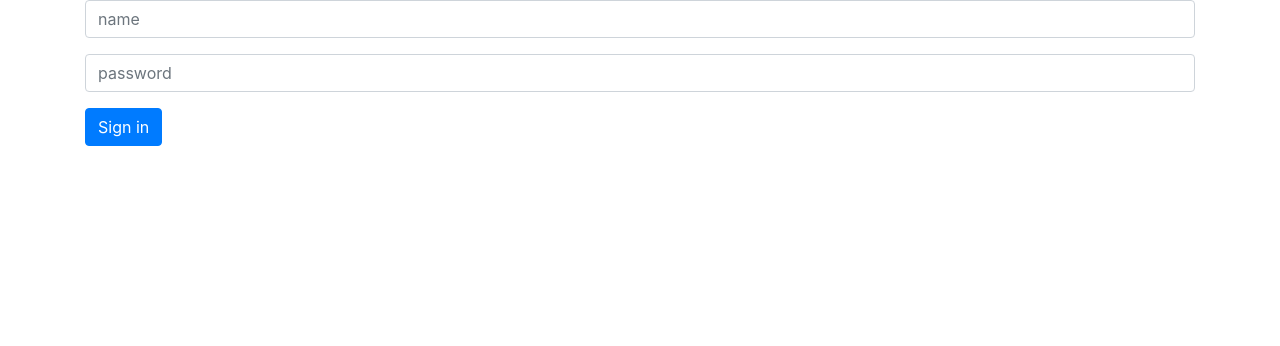
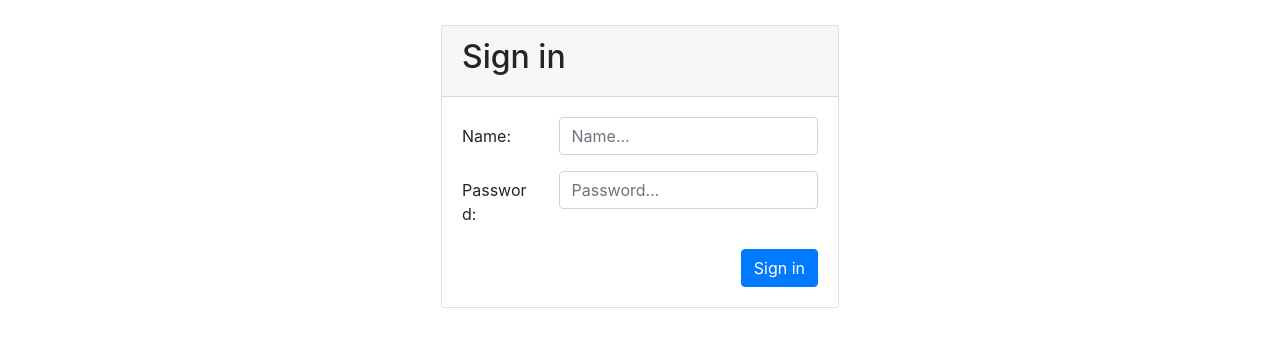
Before and after one commit to GeraldoRV/Techinical_test, an Angular app in the folder FrontendBackend/frontend/: page / in a window 1280 px wide. Shown: the top 346 px of the page. Built offline with nearby package versions, Linux system fonts and the light colour scheme.

Commit message:
Added some design

```diff
--- a/FrontendBackend/frontend/src/app/component/login/login.component.css
+++ b/FrontendBackend/frontend/src/app/component/login/login.component.css
@@ -0,0 +1,4 @@
+.container {
+  padding: 25px;
+  width: 35%;
+}
--- a/FrontendBackend/frontend/src/app/component/login/login.component.html
+++ b/FrontendBackend/frontend/src/app/component/login/login.component.html
@@ -1,13 +1,27 @@
 <div class="container">
-
-  <form [formGroup]="loginForm" (ngSubmit)="onSubmit()">
-    <div class="form-group">
-      <input class="form-control" formControlName="name" type="text" placeholder="name">
+  <div class="card">
+    <div class="card-header">
+      <h2>Sign in</h2>
     </div>
-    <div class="form-group">
-
-      <input class="form-control" formControlName="password" type="password" placeholder="password">
+    <div class="card-body">
+      <form [formGroup]="loginForm" (ngSubmit)="onSubmit()">
+        <div class="form-group row">
+          <label class="col-3 col-form-label" for="name-sign">Name:</label>
+          <div class="col-9">
+            <input id="name-sign" class="form-control" formControlName="name" type="text" placeholder="Name...">
+          </div>
+        </div>
+        <div class="form-group row">
+          <label class="col-3 col-form-label" for="password-sign">Password:</label>
+          <div class="col-9">
+            <input id="password-sign" class="form-control" formControlName="password" type="password"
+                   placeholder="Password...">
+          </div>
+        </div>
+        <div class="d-flex justify-content-end">
+          <button class="btn btn-primary" type="submit">Sign in</button>
+        </div>
+      </form>
     </div>
-    <button class="btn btn-primary" type="submit">Sign in</button>
-  </form>
+  </div>
 </div>
--- a/FrontendBackend/frontend/src/app/component/login/login.component.ts
+++ b/FrontendBackend/frontend/src/app/component/login/login.component.ts
@@ -16,7 +16,7 @@ export class LoginComponent implements OnInit {
 
   ngOnInit() {
     if (this._loginService.isLoginIn()) {
-      this._router.navigate(['']).then();
+      this._router.navigate(['users']).then();
       return;
     }
     this.loginForm = this.fb.group({
--- a/FrontendBackend/frontend/src/app/component/navbar/navbar.component.css
+++ b/FrontendBackend/frontend/src/app/component/navbar/navbar.component.css
@@ -0,0 +1,3 @@
+#logout-button{
+  margin-left: auto;
+}
--- a/FrontendBackend/frontend/src/app/component/navbar/navbar.component.html
+++ b/FrontendBackend/frontend/src/app/component/navbar/navbar.component.html
@@ -1,5 +1,5 @@
-<nav class="navbar navbar-expand-lg navbar-light bg-light" *ngIf="isLogin()">
-  <a class="navbar-brand" href="#">Frontend</a>
+<nav class="navbar navbar-expand-lg navbar-dark bg-primary" *ngIf="isLogin()">
+  <span class="navbar-brand">Frontend</span>
   <div class="collapse navbar-collapse">
     <ul class="navbar-nav">
         <li class="nav-item">
@@ -9,6 +9,6 @@
         </li>
 
     </ul>
-    <button class="btn btn-success" (click)="logout()">Sign out</button>
+    <button id="logout-button" class="btn btn-success" (click)="logout()">Sign out</button>
   </div>
 </nav>
--- a/FrontendBackend/frontend/src/app/component/user-list/user-list.component.html
+++ b/FrontendBackend/frontend/src/app/component/user-list/user-list.component.html
@@ -1,13 +1,29 @@
-<h2>User list</h2>
-<form *ngIf="hasRole('admin')" [formGroup]="addUserForm" class="form-inline" (ngSubmit)="onSubmit()">
-  <input formControlName="name" type="text" placeholder="name">
-  <div class="form-check form-check-inline" formArrayName="roles" *ngFor="let role of addUserForm.controls.roles.controls; let i = index">
-    <input class="form-check-input" type="checkbox" [formControlName]="i"><label class="form-check-label">
+<div class="container">
+  <div [ngClass]="{'row': hasRole('admin')}">
+    <div *ngIf="hasRole('admin')" class="col-3">
+      <h2>Add New User</h2>
+      <form  [formGroup]="addUserForm" (ngSubmit)="onSubmit()">
+        <div class="form-group">
+          <label for="name-user-add">Name:</label>
+          <input id="name-user-add" class="form-control" formControlName="name" type="text" placeholder="Name...">
+        </div>
+        <div class="form-group">
+          <label>Roles:</label>
+          <div class="form-check" formArrayName="roles"
+               *ngFor="let role of addUserForm.controls.roles.controls; let i = index">
+            <input id="check({{i}})" class="form-check-input" type="checkbox" [formControlName]="i">
+            <label for="check({{i}})" class="form-check-label">
               {{roles[i]}}
             </label>
           </div>
-  <button type="submit">Add</button>
+        </div>
+        <button class="btn btn-outline-success" type="submit">Add</button>
       </form>
+
+    </div>
+    <div [ngClass]="{'col-9': hasRole('admin')}">
+      <h2>User list</h2>
+
       <table class="table">
         <tr>
           <th class="sortable" sortable="id" (sort)="onSort($event)">ID</th>
@@ -21,7 +37,9 @@
             <div ngbDropdown class="d-inline-block">
               <button class="btn btn-outline-primary" id="dropdownBasic1" ngbDropdownToggle>Roles</button>
               <div ngbDropdownMenu aria-labelledby="dropdownBasic1">
-          <button ngbDropdownItem *ngFor="let role of user.roles">{{role}}</button>
+                <ul class="list-group">
+                <li class="list-group-item"  *ngFor="let role of user.roles">{{role}}</li>
+                </ul>
 
               </div>
             </div>
@@ -29,3 +47,6 @@
         </tr>
 
       </table>
+    </div>
+  </div>
+</div>
```
Lines whose indentation alone changed are shown as unchanged.
